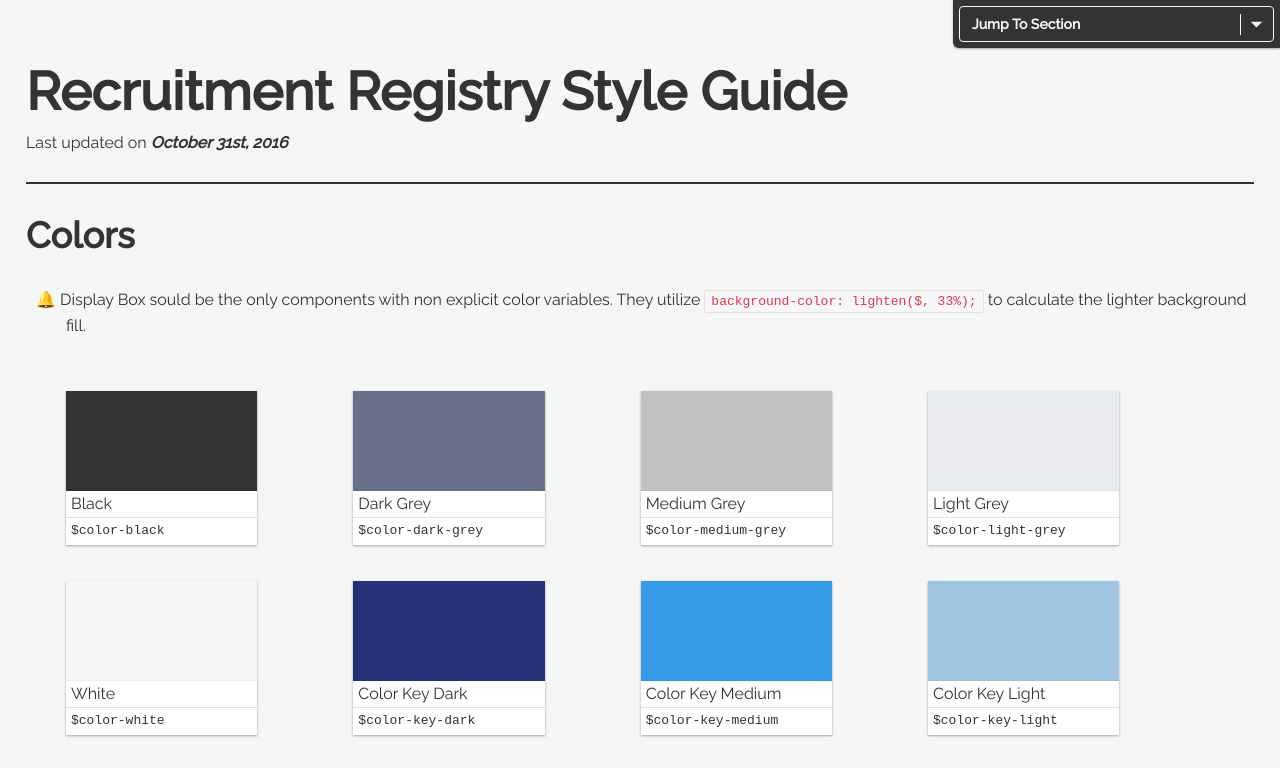
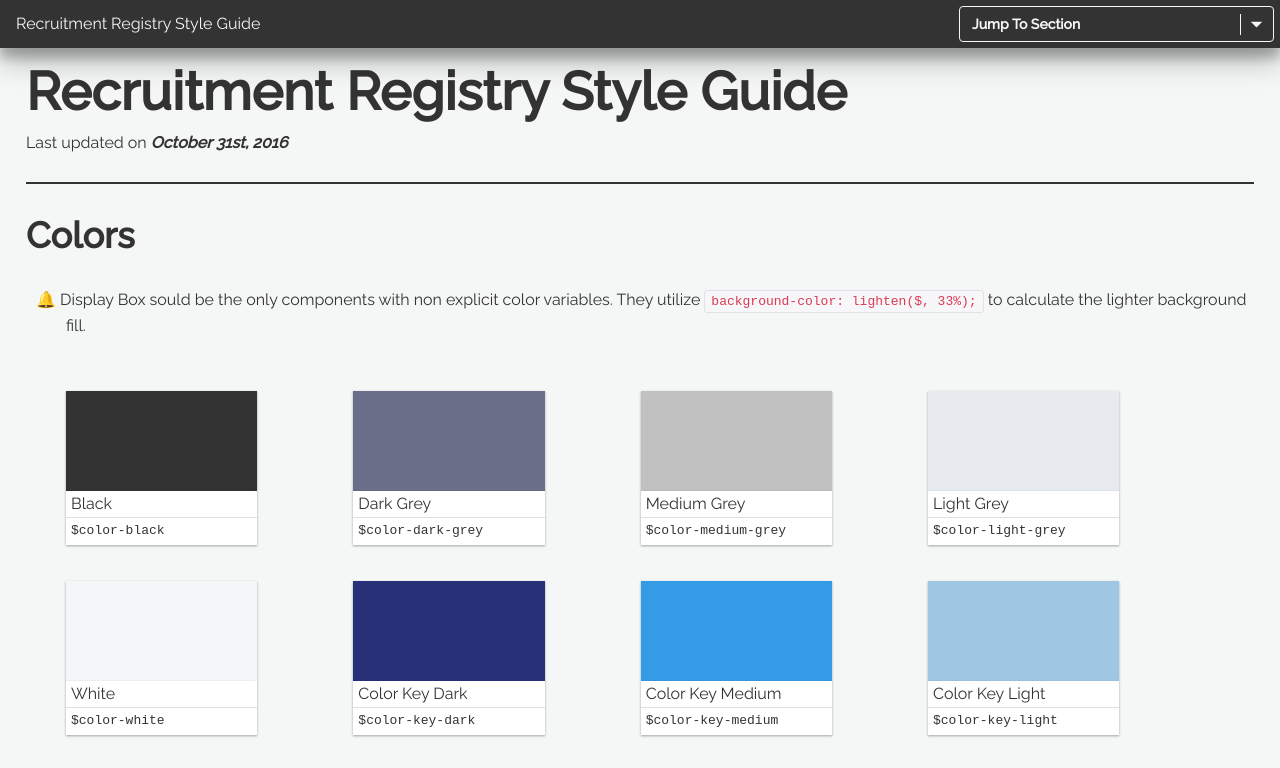
Before and after one commit to B3rry/recruitment-registry-style, a plain HTML site: page index.html in a window 1280 px wide. Shown: the top 768 px of the page. Drawn offline with nearby package versions, Linux system fonts and the light colour scheme.

Commit message:
updated classes and toolbar positioning.

```diff
--- a/index.html
+++ b/index.html
@@ -6,7 +6,7 @@
 	<h1>Recruitment Registry Style Guide</h1>
 	<span>Last updated on <time>October 31st, 2016</time></span>
 	<div id="floatingNAV">
-		<!-- <span>Jump to:</span> -->
+		<span>Recruitment Registry Style Guide</span>
 		<select class="light">
 			<option value="" disabled="disabled" selected="true">Jump To Section</option>
 			<option value="colors">Colors</option>
--- a/scss/style-presentation.scss
+++ b/scss/style-presentation.scss
@@ -9,13 +9,19 @@ body {
 #floatingNAV {
 	position: fixed;
 	right: 0;
+	left: 0;
 	top: 0;
 	background-color: $color-black;
 	@extend .utility--shadow-1;
 	padding: 6px 6px;
-	border-radius: 0 0 0 6px;
 	select {
 		margin: 0;
+		float: right;
+	}
+	span {
+		color: $color-white;
+		margin-left: 10px;
+		line-height: 35px;
 	}
 }
 section {
--- a/scss/utils/_variables.scss
+++ b/scss/utils/_variables.scss
@@ -1,34 +1,2 @@
-// /*This file contains all application-wide CSS variables.*/
-// @import url('https://fonts.googleapis.com/css?family=Raleway:400,500');
-// $text-font-stack: 'Raleway', sans-serif;
-// $code-font-stack: 'Courier New', 'DejaVu Sans Mono', 'Bitstream Vera Sans Mono', 'Monaco', monospace;
-// $serif-font-stack: 'Raleway', sans-serif;
-// @import url('https://fonts.googleapis.com/css?family=Lato:300,400,700');
-// $ui-text-font-stack: 'Lato', sans-serif;
-
-// // COLORS MUST BE HEX
-
-// $gap-black: #333333;
-// $gap-dark-grey: #6B6E88;
-// $gap-medium-grey: #C1C1C1;
-// $gap-light-grey: #E7EAEE;
-// $gap-white: #F5F6F7;
-
-// $gap-navy: #283178;
-// $gap-medium-blue: #359BE6;
-// $gap-light-blue: #9FC6E2;
-
-// $gap-red: #DD3953;
-
-// $gap-dark-purple: #4A059E;
-// $gap-purple: #6B14CE;
-// $gap-light-purple: #C86DD7;
-
-// $gap-green: #04A777;
-// $gap-light-green: #00D196;
-
-// $gap-orange: #EEBA3D;
-
-
-// $max-width: 1440px;
-// $nav-height: 3.5em;
+$max-width: 1440px;
+$nav-height: 3.5em;
```
Also changed, not shown: css/style-presentation.css.
